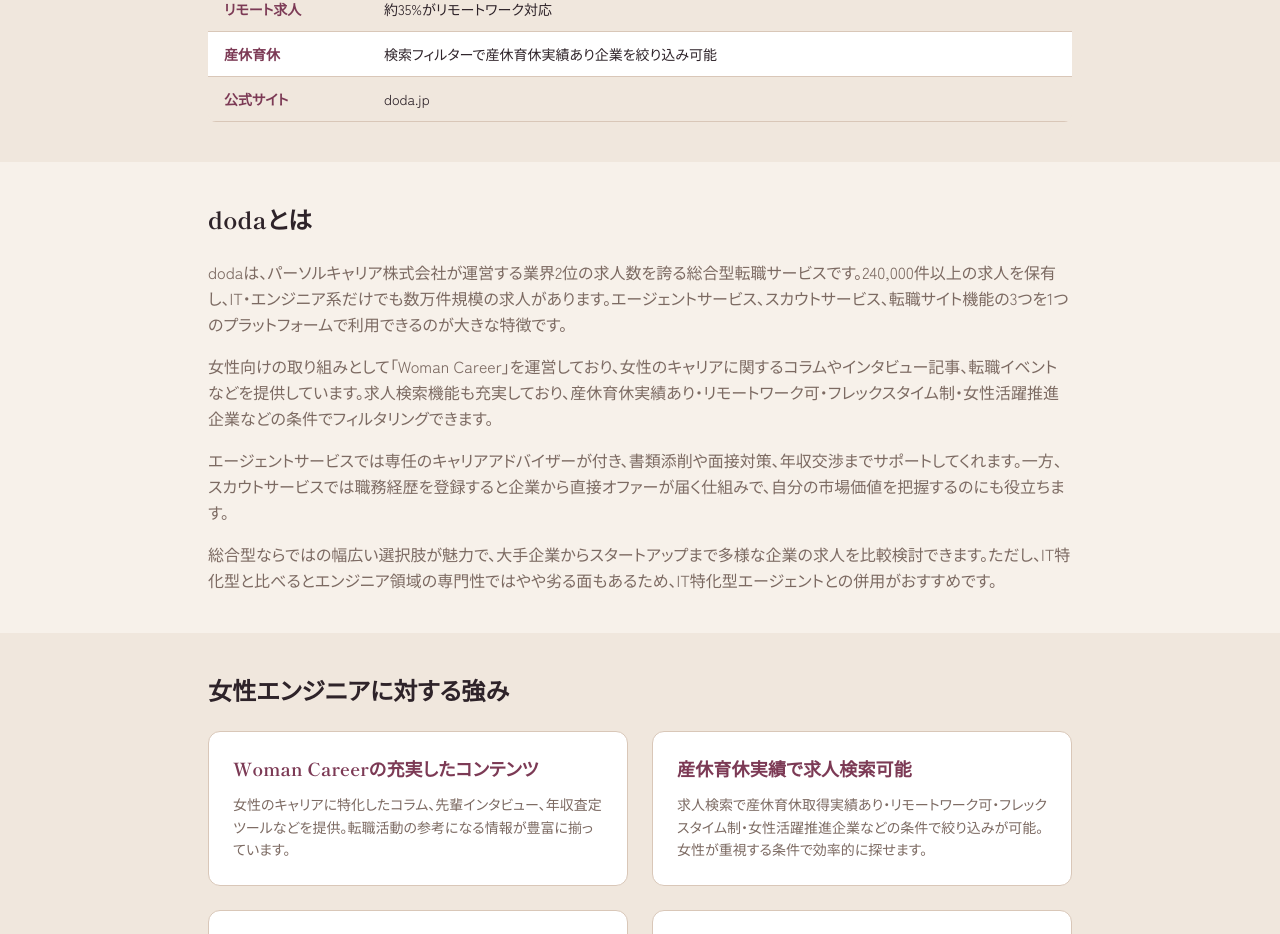
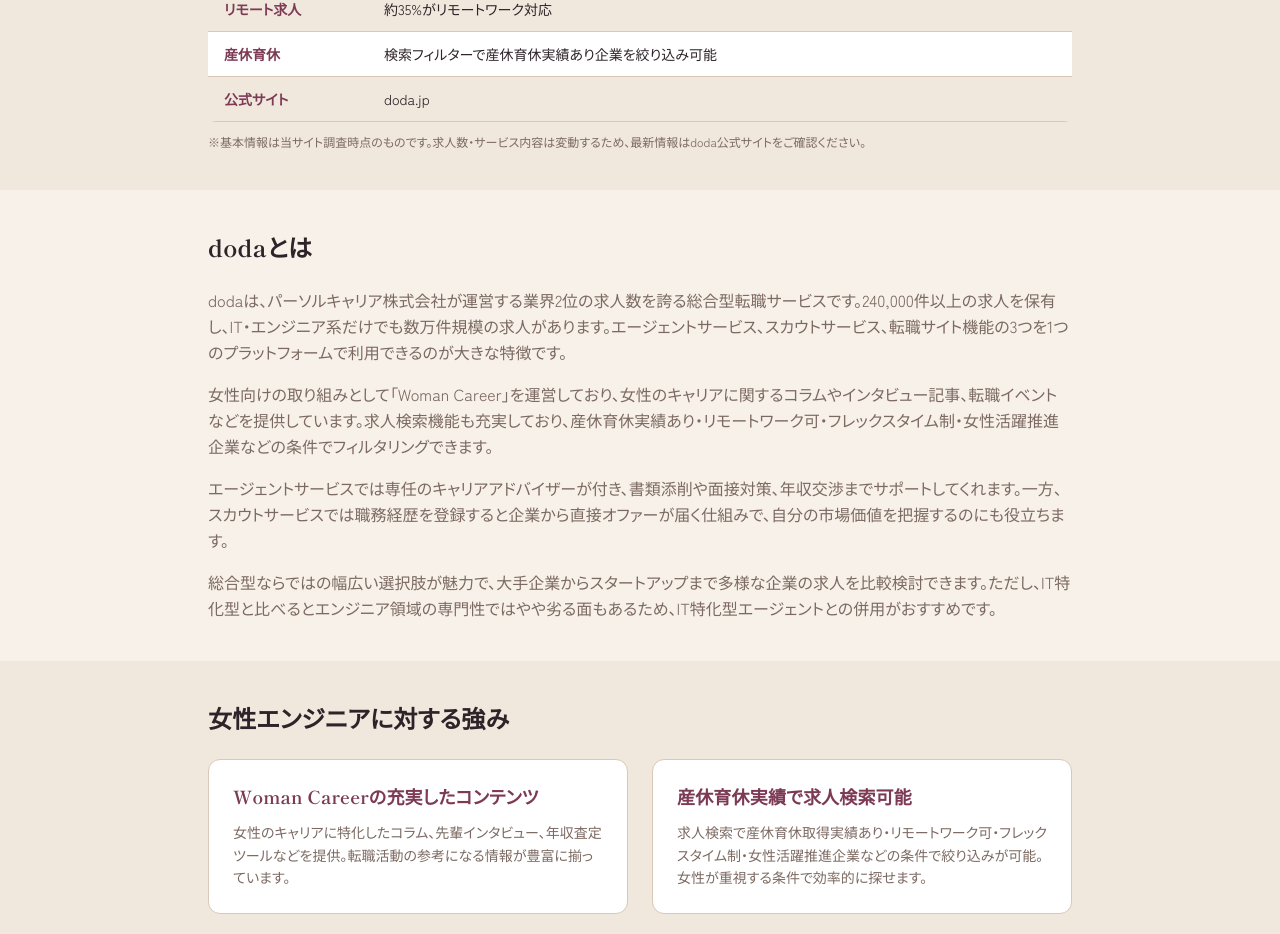
Before and after one commit to webmaster0818/women-engineer-navi, a Next.js app: page /reviews/doda in a window 1280 px wide. Shown: the part 1319-2253 px from the top of the page. Built offline with nearby package versions, Linux system fonts and the light colour scheme.

Commit message:
残タスク: doda再突合→依然到達不可のため変動注記のみ付与(虚偽の確認日なし)+sitemap lastmod

```diff
--- a/app/reviews/doda/page.tsx
+++ b/app/reviews/doda/page.tsx
@@ -168,6 +168,7 @@
                 ))}
               </tbody>
             </table>
+          <p className="text-xs text-text-light mt-3">※基本情報は当サイト調査時点のものです。求人数・サービス内容は変動するため、最新情報はdoda公式サイトをご確認ください。</p>
           </div>
         </div>
       </section>
```
Also changed, not shown: 2 other files (tests, documents, lock files or other folders).
